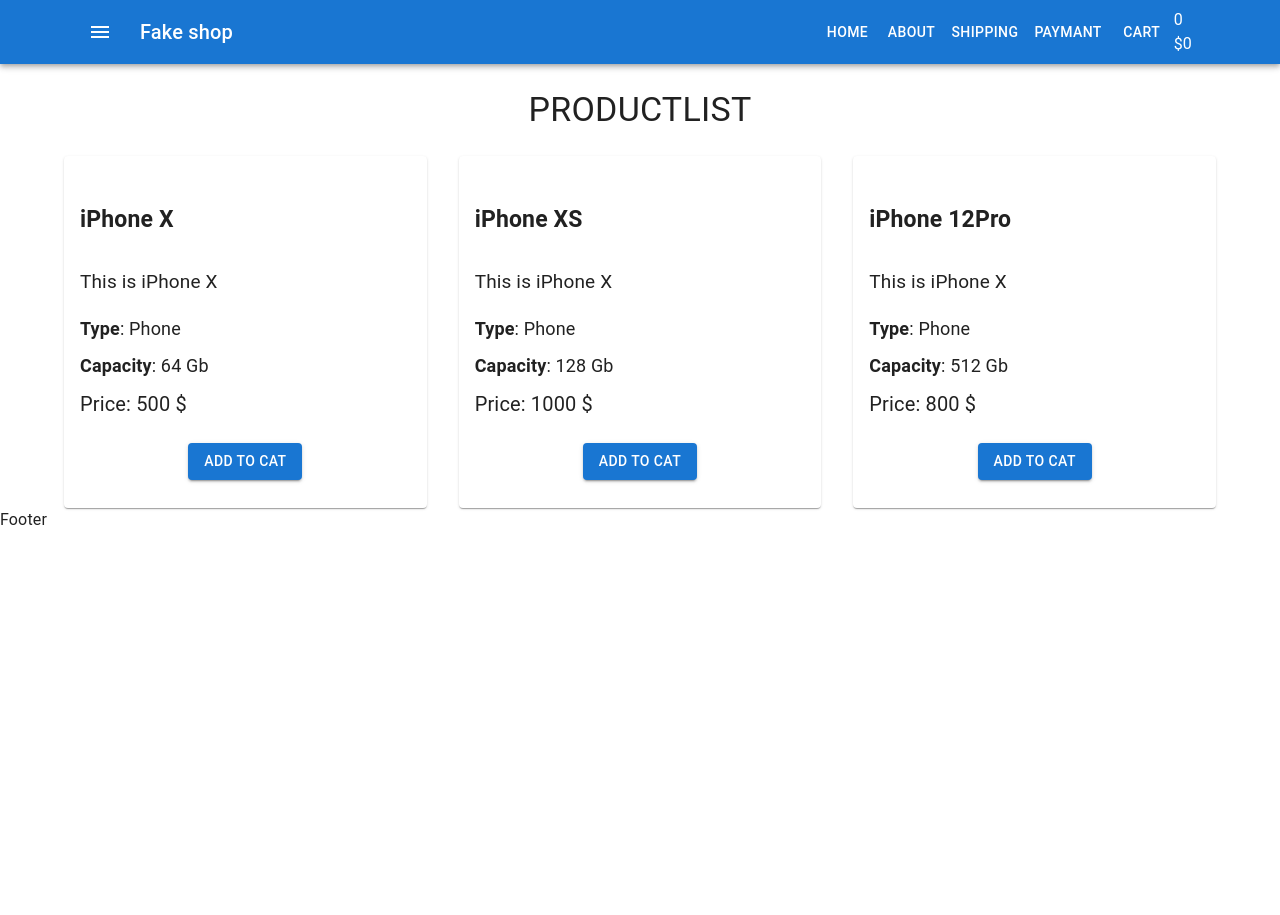
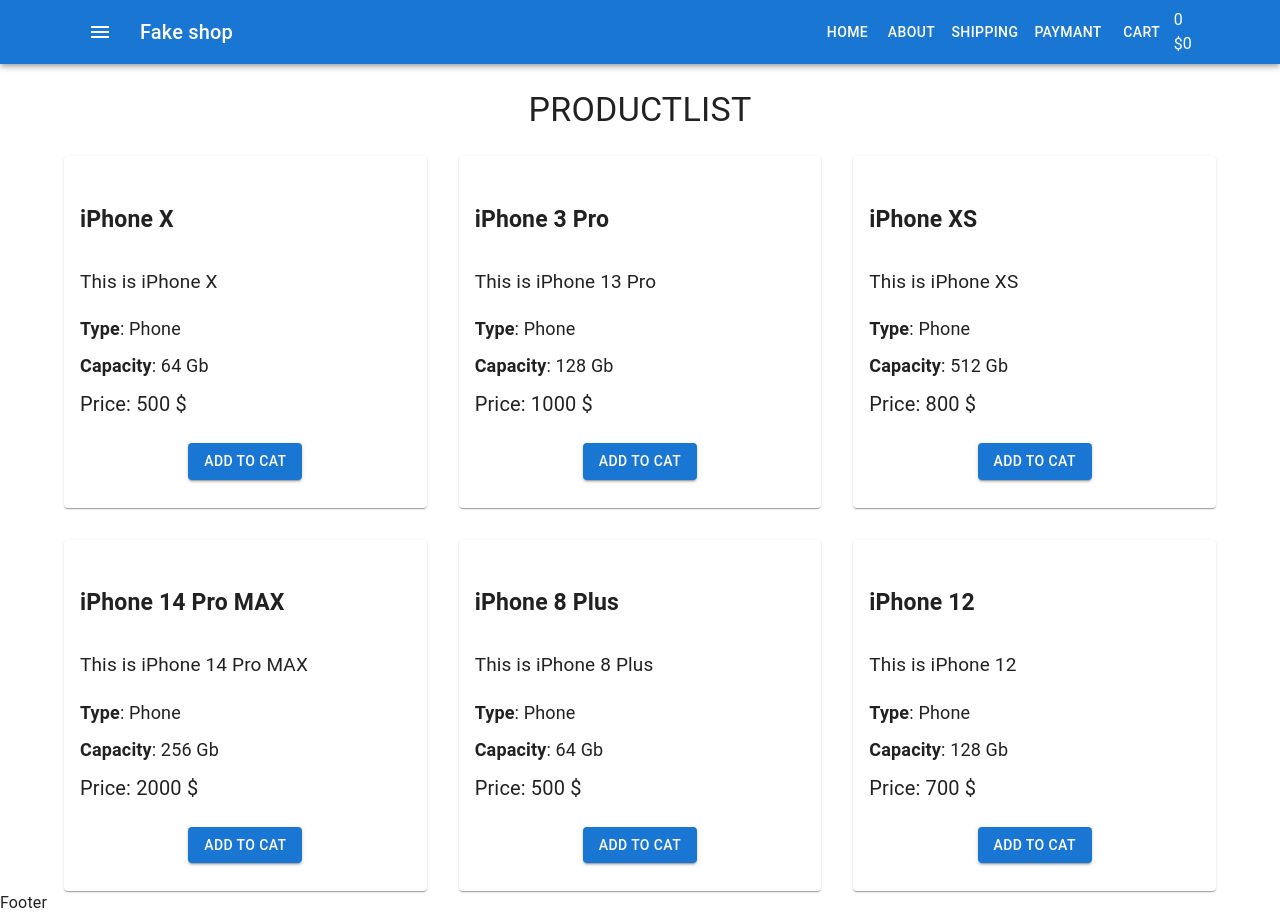
Before and after one commit to DenysShportun/react-fake-shop, a React (Create React App) app: page / in a window 1280 px wide. Before the commit the page ends 800 px from the top, so only its background shows below. Built offline with nearby package versions, Linux system fonts and the light colour scheme.

Commit message:
add product of productsArray

```diff
--- a/src/components/Products/ProductListItems.tsx
+++ b/src/components/Products/ProductListItems.tsx
@@ -1,21 +1,6 @@
 import React from "react"
 import { Button, Card, CardActions, CardContent } from "@mui/material"
 import "./ProductListItems.scss"
-
-const user = {
-    name: "Jack",
-    age: 20,
-    sex: "male",
-}
-//const name =user.name
-
-//console.log(name)
-
-const { name, age, sex } = user
-
-console.log(name)
-console.log(age)
-console.log(sex)
 
 type Props = {
     name: string
@@ -25,19 +10,25 @@
     price: number
 }
 
-const PoductListItem = (props: Props) => {
+const PoductListItem = ({
+    name,
+    description,
+    type,
+    capacity,
+    price,
+}: Props) => {
     return (
         <Card className="product">
             <CardContent>
-                <h4>{props.name}</h4>
-                <p className="product-description">{props.description}</p>
+                <h4>{name}</h4>
+                <p className="product-description">{description}</p>
                 <div className="product-features">
-                    <span>Type</span>: {props.type}
+                    <span>Type</span>: {type}
                 </div>
                 <div className="product-features">
-                    <span>Capacity</span>: {props.capacity} Gb
+                    <span>Capacity</span>: {capacity} Gb
                 </div>
-                <div className="product-price">Price: {props.price} $</div>
+                <div className="product-price">Price: {price} $</div>
             </CardContent>
             <CardActions className="btn-wrap">
                 <Button variant="contained">Add to cat</Button>
--- a/src/components/Products/ProductsList.tsx
+++ b/src/components/Products/ProductsList.tsx
@@ -1,6 +1,7 @@
-import React from 'react'
-import { Grid, Typography } from '@mui/material'
-import ProductListItems from 'components/Products/ProductListItems'
+import React from "react"
+import { Grid, Typography } from "@mui/material"
+import ProductListItems from "components/Products/ProductListItems"
+import productsArray from "./productsArray"
 
 type Props = {}
 
@@ -11,8 +12,8 @@
                 align="center"
                 variant="h4"
                 sx={{
-                    margin: '25px 0',
-                    textTransform: 'uppercase',
+                    margin: "25px 0",
+                    textTransform: "uppercase",
                 }}
             >
                 ProductList
@@ -24,33 +25,17 @@
                 alignItems="center"
                 spacing={4}
             >
-                <Grid item xs={12} sm={6} md={4}>
-                    <ProductListItems
-                        name="iPhone X"
-                        description="This is iPhone X"
-                        type="Phone"
-                        capacity={64}
-                        price={500}
-                    />
-                </Grid>
-                <Grid item xs={12} sm={6} md={4}>
-                    <ProductListItems
-                        name="iPhone XS"
-                        description="This is iPhone X"
-                        type="Phone"
-                        capacity={128}
-                        price={1000}
-                    />
-                </Grid>
-                <Grid item xs={12} sm={6} md={4}>
-                    <ProductListItems
-                        name="iPhone 12Pro"
-                        description="This is iPhone X"
-                        type="Phone"
-                        capacity={512}
-                        price={800}
-                    />
-                </Grid>
+                {productsArray.map((product) => (
+                    <Grid item xs={12} sm={6} md={4}>
+                        <ProductListItems
+                            name={product.name}
+                            description={product.description}
+                            type={product.type}
+                            capacity={product.capacity}
+                            price={product.price}
+                        />
+                    </Grid>
+                ))}
             </Grid>
         </>
     )
--- /dev/null
+++ b/src/components/Products/productsArray.ts
@@ -0,0 +1,58 @@
+type Product = {
+    name: string
+    description: string
+    type: string
+    capacity: number
+    price: number
+}
+
+
+
+
+
+const productsArray: Product[] = [
+    {
+        name:"iPhone X",
+        description:"This is iPhone X",
+        type:"Phone",
+        capacity:64,
+        price:500,
+    },
+    {
+        name:"iPhone 3 Pro",
+        description:"This is iPhone 13 Pro",
+        type:"Phone",
+        capacity:128,
+        price:1000,
+    },
+    {
+        name:"iPhone XS",
+        description:"This is iPhone XS",
+        type:"Phone",
+        capacity:512,
+        price:800,
+    },
+    {
+        name:"iPhone 14 Pro MAX",
+        description:"This is iPhone 14 Pro MAX",
+        type:"Phone",
+        capacity:256,
+        price:2000,
+    },
+    {
+        name:"iPhone 8 Plus",
+        description:"This is iPhone 8 Plus",
+        type:"Phone",
+        capacity:64,
+        price:500,
+    },
+    {
+        name:"iPhone 12",
+        description:"This is iPhone 12",
+        type:"Phone",
+        capacity:128,
+        price:700,
+    }
+]
+
+export default productsArray
```
